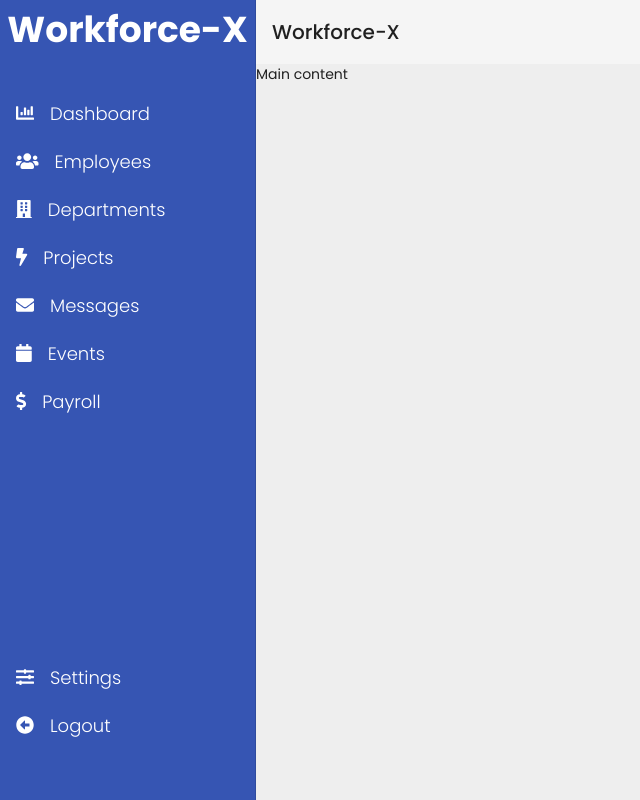
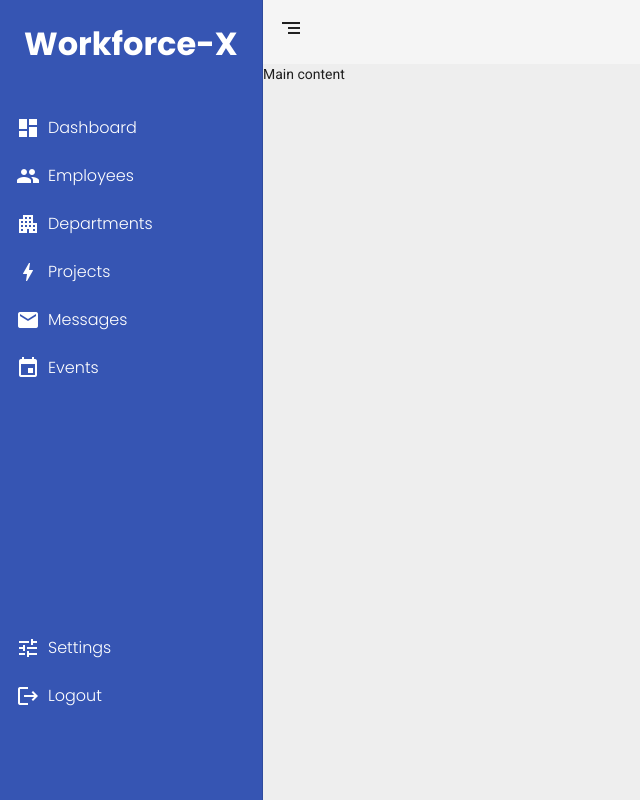
Before and after one commit to gpslakshan/workforce-x, an Angular app in the folder portal/: page / in a window 1280 px wide. Shown: the whole page, without its empty margins (0-640 px from the left). Built offline with nearby package versions, Linux system fonts and the light colour scheme.

Commit message:
sidemenu completed.

```diff
--- a/portal/src/app/app.component.html
+++ b/portal/src/app/app.component.html
@@ -1,46 +1,67 @@
-<!-- <div class="container">
-    <div class="row">
-        <div class="col-md-12">
-            <h1>Workforce-X</h1>
-            <fa-icon [icon]="employeesIcon"></fa-icon>
-            <img src="/assets/logo.png" alt="logo" width="300px">
-        </div>
-    </div>
-</div> -->
+<mat-sidenav-container autosize>
+    <mat-sidenav mode="side" opened="true" #sidenav>
+        <mat-nav-list class="nav-list">
 
+            <div class="top-content">
+                <mat-list-item class="mb-5">
+                    <span *ngIf="isExpanded" class="menu-item" id="logo" matListItemTitle>Workforce-X</span>
+                    <mat-icon matListItemIcon class="chevron-button" (click)="isExpanded = !isExpanded"
+                        [ngClass]="{ rotated: isExpanded }">chevron_right</mat-icon>
+                </mat-list-item>
 
-<mat-sidenav-container class="example-container">
-    <mat-sidenav mode="side" opened class="sidemenu-container">
-        <div id="logo">Workforce-X</div>
-        <mat-nav-list class="menu-list">
-            <div class="top-content">
-                <a mat-list-item href="#" class="side-menu-item">
-                    <span class="me-3"><fa-icon [icon]="chartBarIcon"></fa-icon></span>Dashboard</a>
-                <a mat-list-item href="#" class="side-menu-item">
-                    <span class="me-3"><fa-icon [icon]="employeesIcon"></fa-icon></span>Employees</a>
-                <a mat-list-item href="#" class="side-menu-item">
-                    <span class="me-3"><fa-icon [icon]="buildingIcon"></fa-icon></span>Departments</a>
-                <a mat-list-item href="#" class="side-menu-item">
-                    <span class="me-3"><fa-icon [icon]="thunderIcon"></fa-icon></span>Projects</a>
-                <a mat-list-item href="#" class="side-menu-item">
-                    <span class="me-3"><fa-icon [icon]="mailIcon"></fa-icon></span>Messages</a>
-                <a mat-list-item href="#" class="side-menu-item">
-                    <span class="me-3"><fa-icon [icon]="eventIcon"></fa-icon></span>Events</a>
-                <a mat-list-item href="#" class="side-menu-item">
-                    <span class="me-3"><fa-icon [icon]="dollarIcon"></fa-icon></span>Payroll</a>
+                <mat-list-item>
+                    <mat-icon matListItemIcon>dashboard</mat-icon>
+                    <span *ngIf="isExpanded" class="menu-item" matListItemTitle>Dashboard</span>
+                </mat-list-item>
+
+                <mat-list-item>
+                    <mat-icon matListItemIcon>people</mat-icon>
+                    <span *ngIf="isExpanded" class="menu-item" matListItemTitle>Employees</span>
+                </mat-list-item>
+
+                <mat-list-item>
+                    <mat-icon matListItemIcon>apartment</mat-icon>
+                    <span *ngIf="isExpanded" class="menu-item" matListItemTitle>Departments</span>
+                </mat-list-item>
+
+                <mat-list-item>
+                    <mat-icon matListItemIcon>bolt</mat-icon>
+                    <span *ngIf="isExpanded" class="menu-item" matListItemTitle>Projects</span>
+                </mat-list-item>
+
+                <mat-list-item>
+                    <mat-icon matListItemIcon>mail</mat-icon>
+                    <span *ngIf="isExpanded" class="menu-item" matListItemTitle>Messages</span>
+                </mat-list-item>
+
+                <mat-list-item>
+                    <mat-icon matListItemIcon>event</mat-icon>
+                    <span *ngIf="isExpanded" class="menu-item" matListItemTitle>Events</span>
+                </mat-list-item>
             </div>
 
             <div class="bottom-content">
-                <a mat-list-item href="#" class="side-menu-item">
-                    <span class="me-3"><fa-icon [icon]="settingsIcon"></fa-icon></span>Settings</a>
-                <a mat-list-item href="#" class="side-menu-item">
-                    <span class="me-3"><fa-icon [icon]="logoutIcon"></fa-icon></span>Logout</a>
+                <mat-list-item>
+                    <mat-icon matListItemIcon>tune</mat-icon>
+                    <span *ngIf="isExpanded" class="menu-item" matListItemTitle>Settings</span>
+                </mat-list-item>
+
+                <mat-list-item>
+                    <mat-icon matListItemIcon>logout</mat-icon>
+                    <span *ngIf="isExpanded" class="menu-item" matListItemTitle>Logout</span>
+                </mat-list-item>
             </div>
+
         </mat-nav-list>
     </mat-sidenav>
+
+    <!-- rendered content for the current router path -->
     <mat-sidenav-content>
         <mat-toolbar>
-            <span>Workforce-X</span>
+            <span *ngIf="!isExpanded" id="logo-toolbar">Workforce-X</span>
+            <span *ngIf="isExpanded" (click)="isExpanded = !isExpanded">
+                <mat-icon style="cursor: pointer;">segment</mat-icon>
+            </span>
         </mat-toolbar>
         Main content
     </mat-sidenav-content>
--- a/portal/src/app/app.component.scss
+++ b/portal/src/app/app.component.scss
@@ -1,42 +1,58 @@
 @import "../styles.scss";
 
-.example-container {
+mat-sidenav-container {
     position: absolute;
     top: 0;
     bottom: 0;
     left: 0;
     right: 0;
     background: #eee;
+
+    mat-sidenav {
+        background-color: $brand-sidebar-color;
+
+
+        mat-nav-list {
+            height: 90%;
+            display: flex !important;
+            flex-direction: column;
+            justify-content: space-between;
+
+            mat-icon {
+                color: white;
             }
 
             #logo {
-    padding: 20px 0 40px 0;
-    width: 100%;
-    color: white;
-    font-size: 36px;
-    display: flex;
-    justify-content: center;
+                font-size: 32px;
                 font-weight: 700;
+                margin-right: 8px;
+                margin-bottom: 12px;
+                margin-top: 35px;
             }
 
-.sidemenu-container {
-    width: 20%;
-    background-color: $brand-sidebar-color;
+            .menu-item {
+                margin-left: 8px;
+                font-family: $brand-font-family;
+                color: white;
+                font-weight: 300;
             }
 
-.menu-list {
-    padding: 10px 0;
-    height: 85%;
-    display: flex;
-    flex-direction: column;
-    justify-content: space-between;
+            .chevron-button {
+                margin-top: 30px;
+                transition: 300ms ease-in-out;
+                transform: rotate(0deg);
             }
 
-.side-menu-item {
-    color: white;
-    font-size: 18px;
-    font-weight: 300;
-    // width: 100%;
-    // display: flex !important;
-    // justify-content: center;
+            .chevron-button.rotated {
+                display: none;
+                transform: rotate(180deg);
             }
+        }
+    }
+
+    #logo-toolbar {
+        font-size: 32px;
+        font-weight: 700;
+        color: $brand-sidebar-color;
+    }
+}
--- a/portal/src/app/app.component.ts
+++ b/portal/src/app/app.component.ts
@@ -1,5 +1,5 @@
 import { Component } from '@angular/core';
-import { faUsers, faChartBar, faBuilding, faBolt, faEnvelope, faCalendar, faDollarSign, faSlidersH, faArrowAltCircleLeft } from '@fortawesome/free-solid-svg-icons';
+import { faUsers, faChartBar } from '@fortawesome/free-solid-svg-icons';
 
 @Component({
   selector: 'app-root',
@@ -10,11 +10,5 @@ export class AppComponent {
 
   employeesIcon = faUsers;
   chartBarIcon = faChartBar;
-  buildingIcon = faBuilding;
-  thunderIcon = faBolt;
-  mailIcon = faEnvelope;
-  eventIcon = faCalendar;
-  dollarIcon = faDollarSign;
-  settingsIcon = faSlidersH;
-  logoutIcon = faArrowAltCircleLeft;
+  isExpanded: boolean = true;
 }
--- a/portal/src/app/app.module.ts
+++ b/portal/src/app/app.module.ts
@@ -12,6 +12,7 @@ import { BrowserAnimationsModule } from '@angular/platform-browser/animations';
 import { MatToolbarModule } from '@angular/material/toolbar';
 import { MatSidenavModule } from '@angular/material/sidenav';
 import { MatListModule } from '@angular/material/list';
+import { MatIconModule } from '@angular/material/icon';
 
 @NgModule({
   declarations: [
@@ -28,7 +29,8 @@ import { MatListModule } from '@angular/material/list';
     BrowserAnimationsModule,
     MatToolbarModule,
     MatSidenavModule,
-    MatListModule
+    MatListModule,
+    MatIconModule
   ],
   providers: [],
   bootstrap: [AppComponent]
--- a/portal/src/styles.scss
+++ b/portal/src/styles.scss
@@ -11,10 +11,3 @@ $brand-accent-color: #4dffff;
 $brand-warning-color: #ffb84d;
 $brand-success-color: #36b387;
 $brand-danger-color: #ff4d4d;
-
-* {
-    font-family: $brand-font-family;
-    margin: 0;
-    padding: 0;
-    box-sizing: border-box;
-}
```
Lines whose indentation alone changed are shown as unchanged.
